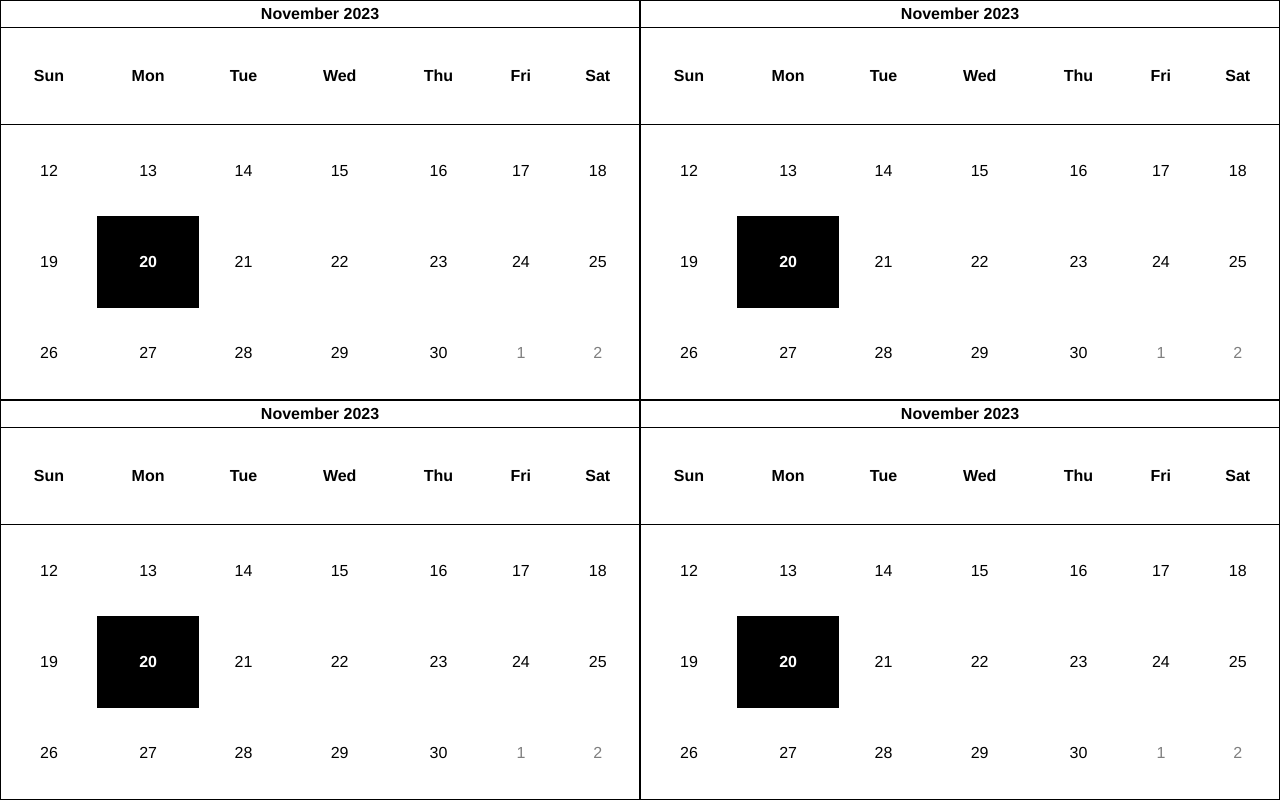
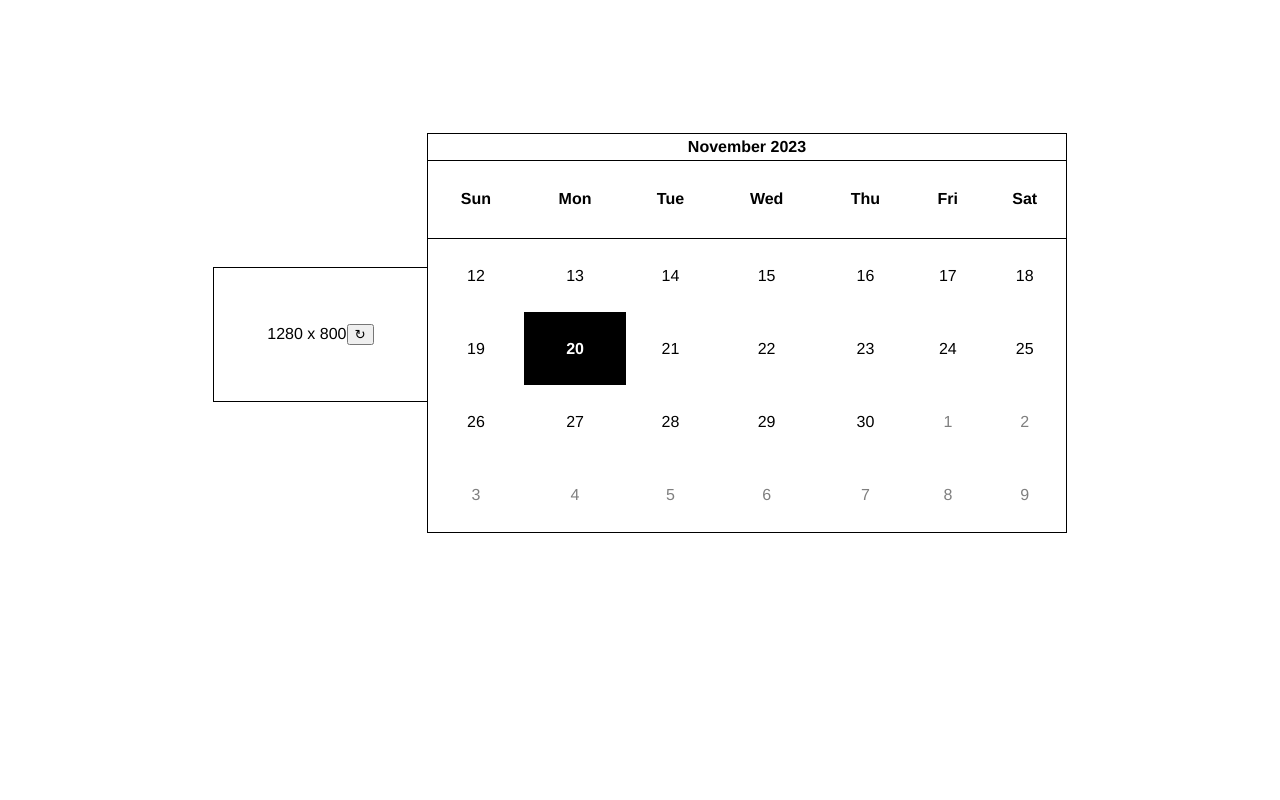
Before and after one commit to sebinsuresh/kindle-calendar-1, a website built with webpack: page index.html in a window 1280 px wide. Built offline with nearby package versions, Linux system fonts and the light colour scheme.

Commit message:
WIP: vertical center resolution widget

```diff
--- a/src/Widgets/Calendar.js
+++ b/src/Widgets/Calendar.js
@@ -230,7 +230,7 @@ export function createWidget(config) {
   return {
     returnElem: calendarElem,
     minWidth: 252,
-    minHeight: 176,
+    minHeight: 176, // assumes 4 rows
     // TODO: Add update function
   };
 }
--- a/src/Widgets/Resolution.js
+++ b/src/Widgets/Resolution.js
@@ -38,11 +38,13 @@
 
   const widgetElem = document.createElement('div');
   widgetElem.className += ' resolution widget';
-  setContent(widgetElem);
+  const containerElem = document.createElement('div');
+  setContent(containerElem);
+  widgetElem.appendChild(containerElem);
 
   if (showRefreshButton) {
-    const refreshButton = createRefreshButton(widgetElem);
-    widgetElem.appendChild(refreshButton);
+    const refreshButton = createRefreshButton(containerElem);
+    containerElem.appendChild(refreshButton);
   }
 
   return {
--- a/src/index.js
+++ b/src/index.js
@@ -90,47 +90,21 @@ function handleOnLoad() {
   const widgetManager = new WidgetManager(appElem);
 
   widgetManager.createWidget('calendar', {
-    numRows: 3,
+    numRows: 4,
     startCurrWeekOnRow: 1,
     showUpdateInHrs: false,
     theme: 1,
-    xColumn: 0,
-    yColumn: 0,
+    xColumn: 2,
+    yColumn: 1,
     widthColumns: 3,
     heightRows: 3,
   });
 
-  widgetManager.createWidget('calendar', {
-    numRows: 3,
-    startCurrWeekOnRow: 1,
-    showUpdateInHrs: false,
-    theme: 1,
-    xColumn: 3,
-    yColumn: 0,
-    widthColumns: 3,
-    heightRows: 3,
-  });
-
-  widgetManager.createWidget('calendar', {
-    numRows: 3,
-    startCurrWeekOnRow: 1,
-    showUpdateInHrs: false,
-    theme: 1,
-    xColumn: 0,
-    yColumn: 3,
-    widthColumns: 3,
-    heightRows: 3,
-  });
-
-  widgetManager.createWidget('calendar', {
-    numRows: 3,
-    startCurrWeekOnRow: 1,
-    showUpdateInHrs: false,
-    theme: 1,
-    xColumn: 3,
-    yColumn: 3,
-    widthColumns: 3,
-    heightRows: 3,
+  widgetManager.createWidget('resolution', {
+    heightRows: 1,
+    widthColumns: 1,
+    xColumn: 1,
+    yColumn: 2,
   });
 
   // for (const widgetName in WidgetManager.Widgets) {
--- a/style.css
+++ b/style.css
@@ -82,6 +82,22 @@ table.calendar.dark > tbody > tr > td.day-today {
   color: black;
 }
 
+div.resolution {
+  background-color: white;
+  text-align: center;
+}
+
+div.resolution::before {
+  content: ' ';
+  display: inline-block;
+  height: 100%;
+  vertical-align: middle;
+}
+
+div.resolution > div {
+  display: inline-block;
+}
+
 /* .days td:first-child {
   border-left: thin solid;
 }
```
Also changed, not shown: dist/main.js.
